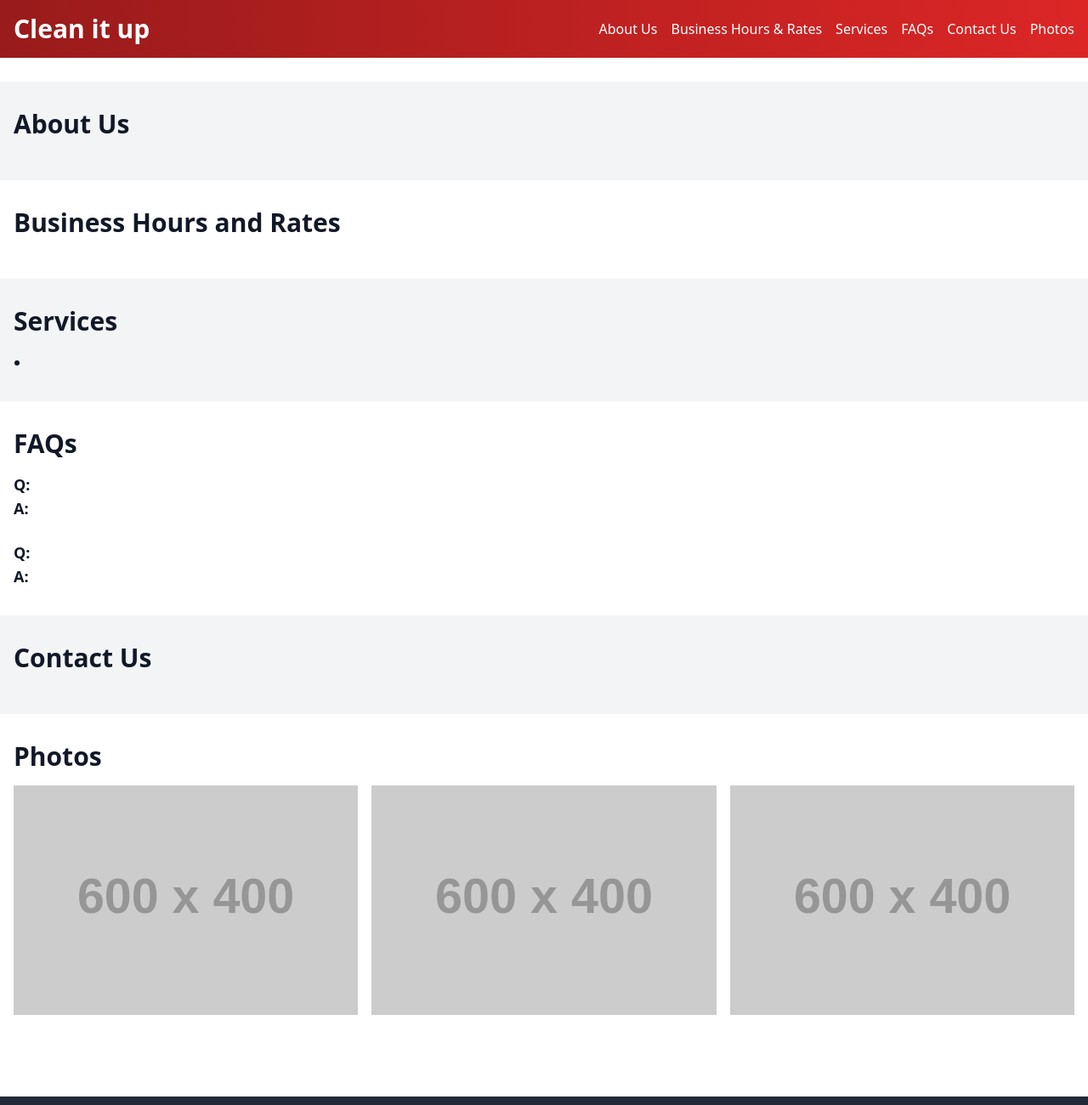
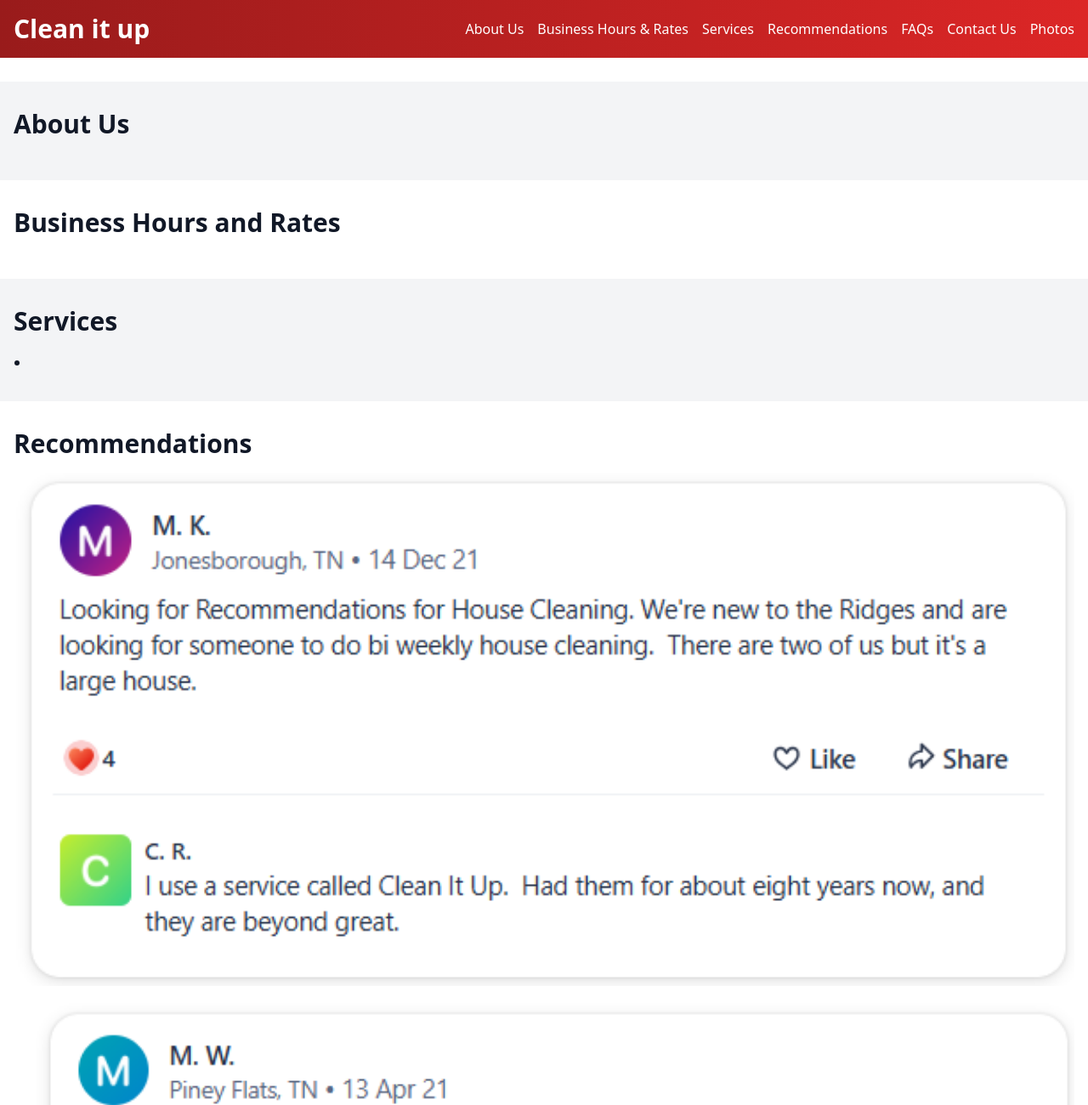
Before and after one commit to AWD-2069/cleanitup, a plain HTML site: page index.html in a window 1280 px wide. Shown: the top 1300 px of the page at 85% size. Drawn offline with nearby package versions, Linux system fonts and the light colour scheme; placeholder pictures from the web are drawn by us.

Commit message:
Add recommendations

```diff
--- a/index.html
+++ b/index.html
@@ -19,6 +19,7 @@
                     <li><a href="#about" class="text-white hover:text-gray-400">About Us</a></li>
                     <li><a href="#hours-rates" class="text-white hover:text-gray-400">Business Hours & Rates</a></li>
                     <li><a href="#services" class="text-white hover:text-gray-400">Services</a></li>
+                    <li><a href="#recommendations" class="text-white hover:text-gray-400">Recommendations</a></li>
                     <li><a href="#faqs" class="text-white hover:text-gray-400">FAQs</a></li>
                     <li><a href="#contact" class="text-white hover:text-gray-400">Contact Us</a></li>
                     <li><a href="#photos" class="text-white hover:text-gray-400">Photos</a></li>
@@ -43,6 +44,7 @@
             <li><a href="#about" class="block menu-link">About Us</a></li>
             <li><a href="#hours-rates" class="block menu-link">Business Hours & Rates</a></li>
             <li><a href="#services" class="block menu-link">Services</a></li>
+            <li><a href="#recommendations" class="block menu-link">Recommendations</a></li>
             <li><a href="#faqs" class="block menu-link">FAQs</a></li>
             <li><a href="#contact" class="block menu-link">Contact Us</a></li>
             <li><a href="#photos" class="block menu-link">Photos</a></li>
@@ -75,6 +77,16 @@
                 <ul class="list-disc pl-5">
                     <li class="text-lg"></li>
                 </ul>
+            </div>
+        </section>
+
+        <!-- Recommendations Section -->
+        <section id="recommendations" class="py-8 px-4 scroll-mt-24">
+            <div class="container mx-auto">
+                <h2 class="text-3xl font-bold mb-4">Recommendations</h2>
+                <img src="images/review1.png" alt="Review" class="w-full h-auto object-cover">
+                <img src="images/review2.png" alt="Review" class="w-full h-auto object-cover">
+                <a href="https://us.nextdoor.com/pages/clean-it-up-elizabethton-tn/" class="px-6 py-4 bg-gradient-to-r from-teal-600 to-teal-500 rounded-xl text-white">See more on nextdoor</a>
             </div>
         </section>
 
```
Also changed, not shown: images/review1.png (renamed from images/Screenshot 2025-01-05 155711.png), images/review2.png (renamed from images/Screenshot 2025-01-05 155725.png).
